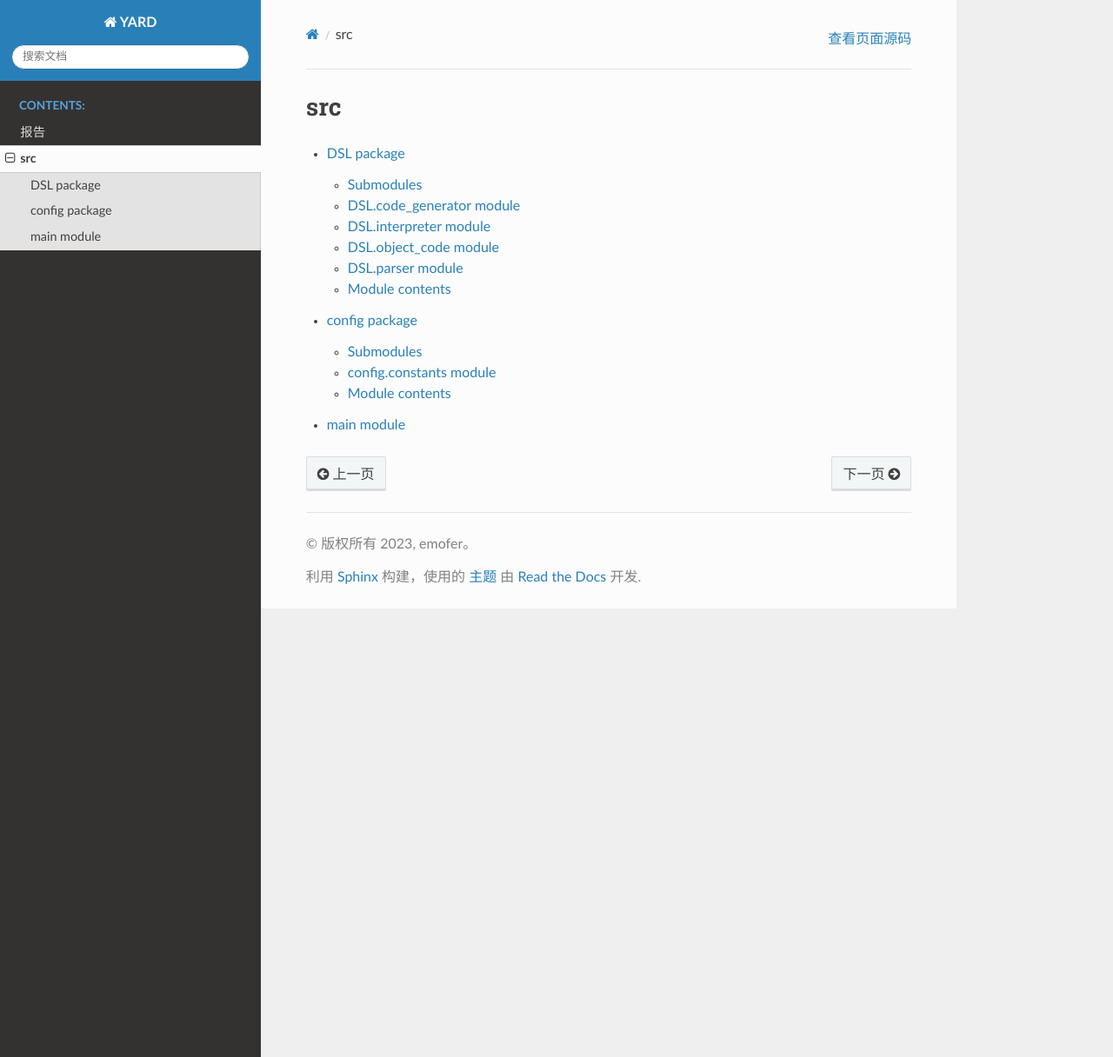
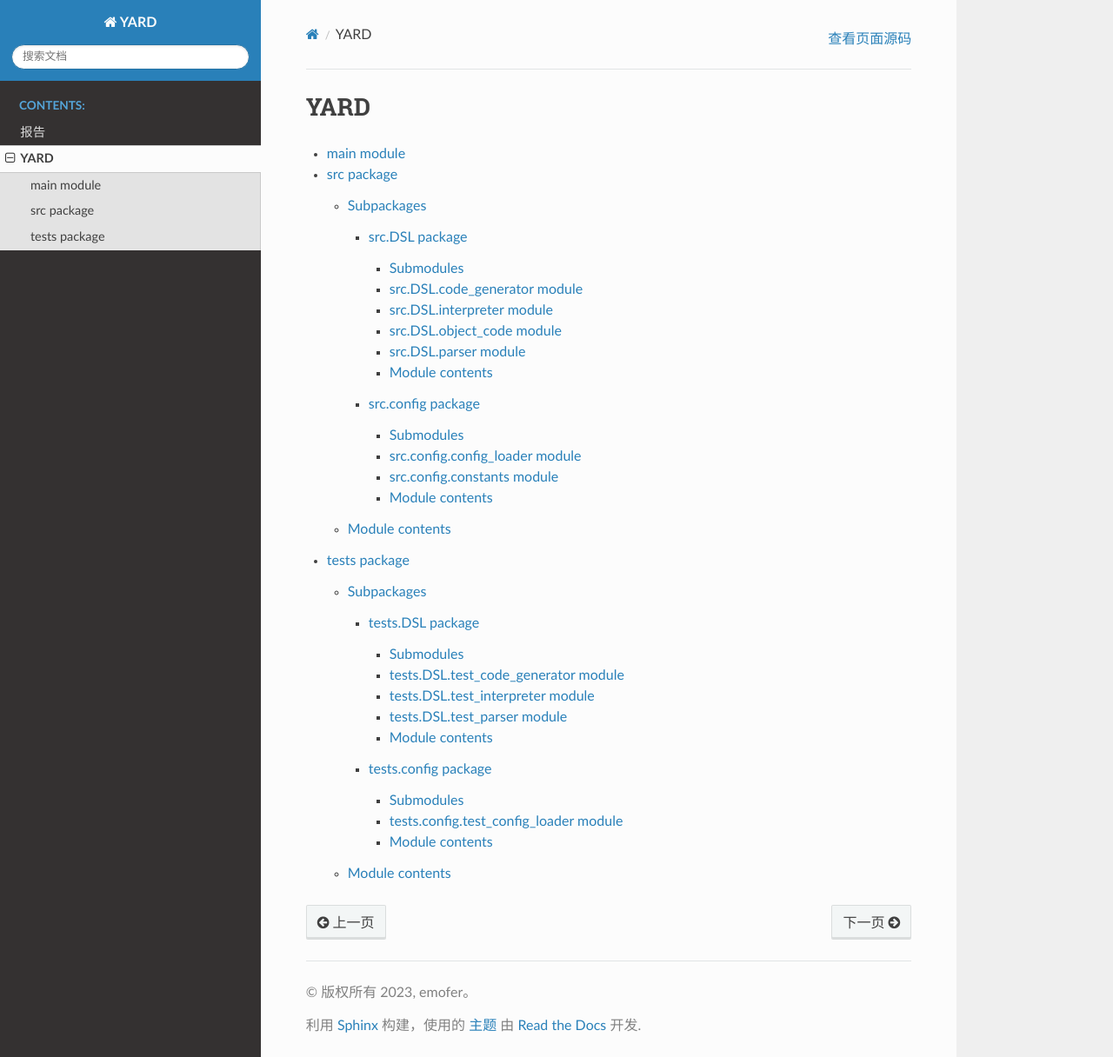
Before and after one commit to Emofer/YARD, a Sphinx documentation site: the page built from docs/source/modules.rst, in a window 1280 px wide and 1216 px high. Shown: the whole window at 87% size. Built offline with Sphinx 7.4.7 and the Read the Docs theme 2.0.0, drawn with Linux system fonts in a browser that asks for light colours.

```diff
--- a/docs/source/conf.py
+++ b/docs/source/conf.py
@@ -32,5 +32,5 @@
 html_theme = 'sphinx_rtd_theme'
 html_static_path = ['_static']
 
-sys.path.insert(0, os.path.abspath('../../src'))
+sys.path.insert(0, os.path.abspath('../../'))
 # print(sys.path)
--- a/docs/source/modules.rst
+++ b/docs/source/modules.rst
@@ -1,9 +1,9 @@
-src
-===
+YARD
+====
 
 .. toctree::
    :maxdepth: 4
 
-   DSL
-   config
    main
+   src
+   tests
--- /dev/null
+++ b/docs/source/src.DSL.rst
@@ -0,0 +1,45 @@
+src.DSL package
+===============
+
+Submodules
+----------
+
+src.DSL.code\_generator module
+------------------------------
+
+.. automodule:: src.DSL.code_generator
+   :members:
+   :undoc-members:
+   :show-inheritance:
+
+src.DSL.interpreter module
+--------------------------
+
+.. automodule:: src.DSL.interpreter
+   :members:
+   :undoc-members:
+   :show-inheritance:
+
+src.DSL.object\_code module
+---------------------------
+
+.. automodule:: src.DSL.object_code
+   :members:
+   :undoc-members:
+   :show-inheritance:
+
+src.DSL.parser module
+---------------------
+
+.. automodule:: src.DSL.parser
+   :members:
+   :undoc-members:
+   :show-inheritance:
+
+Module contents
+---------------
+
+.. automodule:: src.DSL
+   :members:
+   :undoc-members:
+   :show-inheritance:
--- /dev/null
+++ b/docs/source/src.config.rst
@@ -0,0 +1,29 @@
+src.config package
+==================
+
+Submodules
+----------
+
+src.config.config\_loader module
+--------------------------------
+
+.. automodule:: src.config.config_loader
+   :members:
+   :undoc-members:
+   :show-inheritance:
+
+src.config.constants module
+---------------------------
+
+.. automodule:: src.config.constants
+   :members:
+   :undoc-members:
+   :show-inheritance:
+
+Module contents
+---------------
+
+.. automodule:: src.config
+   :members:
+   :undoc-members:
+   :show-inheritance:
--- /dev/null
+++ b/docs/source/src.rst
@@ -0,0 +1,19 @@
+src package
+===========
+
+Subpackages
+-----------
+
+.. toctree::
+   :maxdepth: 4
+
+   src.DSL
+   src.config
+
+Module contents
+---------------
+
+.. automodule:: src
+   :members:
+   :undoc-members:
+   :show-inheritance:
--- /dev/null
+++ b/docs/source/tests.DSL.rst
@@ -0,0 +1,37 @@
+tests.DSL package
+=================
+
+Submodules
+----------
+
+tests.DSL.test\_code\_generator module
+--------------------------------------
+
+.. automodule:: tests.DSL.test_code_generator
+   :members:
+   :undoc-members:
+   :show-inheritance:
+
+tests.DSL.test\_interpreter module
+----------------------------------
+
+.. automodule:: tests.DSL.test_interpreter
+   :members:
+   :undoc-members:
+   :show-inheritance:
+
+tests.DSL.test\_parser module
+-----------------------------
+
+.. automodule:: tests.DSL.test_parser
+   :members:
+   :undoc-members:
+   :show-inheritance:
+
+Module contents
+---------------
+
+.. automodule:: tests.DSL
+   :members:
+   :undoc-members:
+   :show-inheritance:
--- /dev/null
+++ b/docs/source/tests.config.rst
@@ -0,0 +1,21 @@
+tests.config package
+====================
+
+Submodules
+----------
+
+tests.config.test\_config\_loader module
+----------------------------------------
+
+.. automodule:: tests.config.test_config_loader
+   :members:
+   :undoc-members:
+   :show-inheritance:
+
+Module contents
+---------------
+
+.. automodule:: tests.config
+   :members:
+   :undoc-members:
+   :show-inheritance:
--- /dev/null
+++ b/docs/source/tests.rst
@@ -0,0 +1,19 @@
+tests package
+=============
+
+Subpackages
+-----------
+
+.. toctree::
+   :maxdepth: 4
+
+   tests.DSL
+   tests.config
+
+Module contents
+---------------
+
+.. automodule:: tests
+   :members:
+   :undoc-members:
+   :show-inheritance:
--- a/requirements.txt
+++ b/requirements.txt
@@ -21,3 +21,5 @@
 idna~=3.6
 alabaster~=0.7.13
 commonmark~=0.9.1
+sphinx_rtd_theme
+pyyaml
```
Also changed, not shown: docs/source/DSL.rst (deleted, +0 -45 lines), docs/source/config.rst (deleted, +0 -21 lines), main.py (+25 -4 lines), 7 other files.
